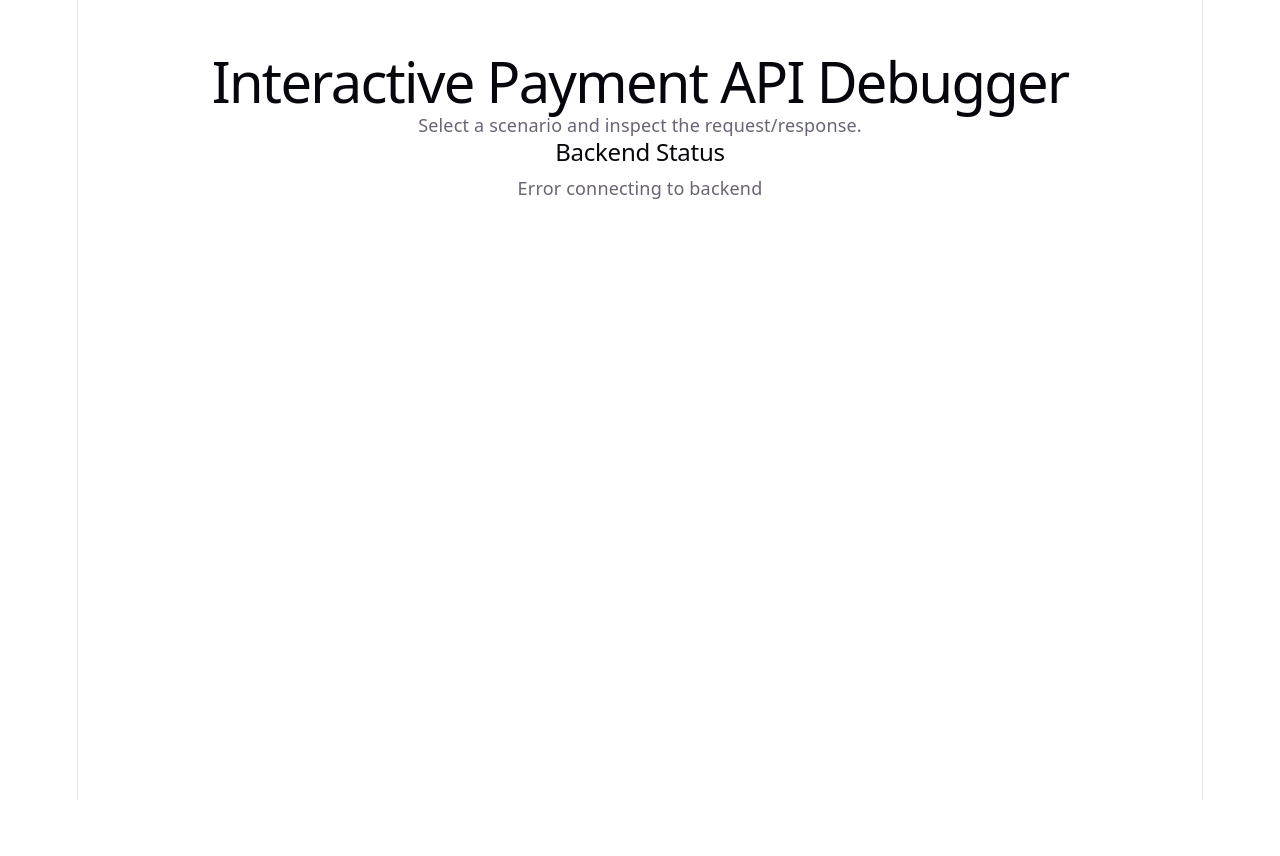
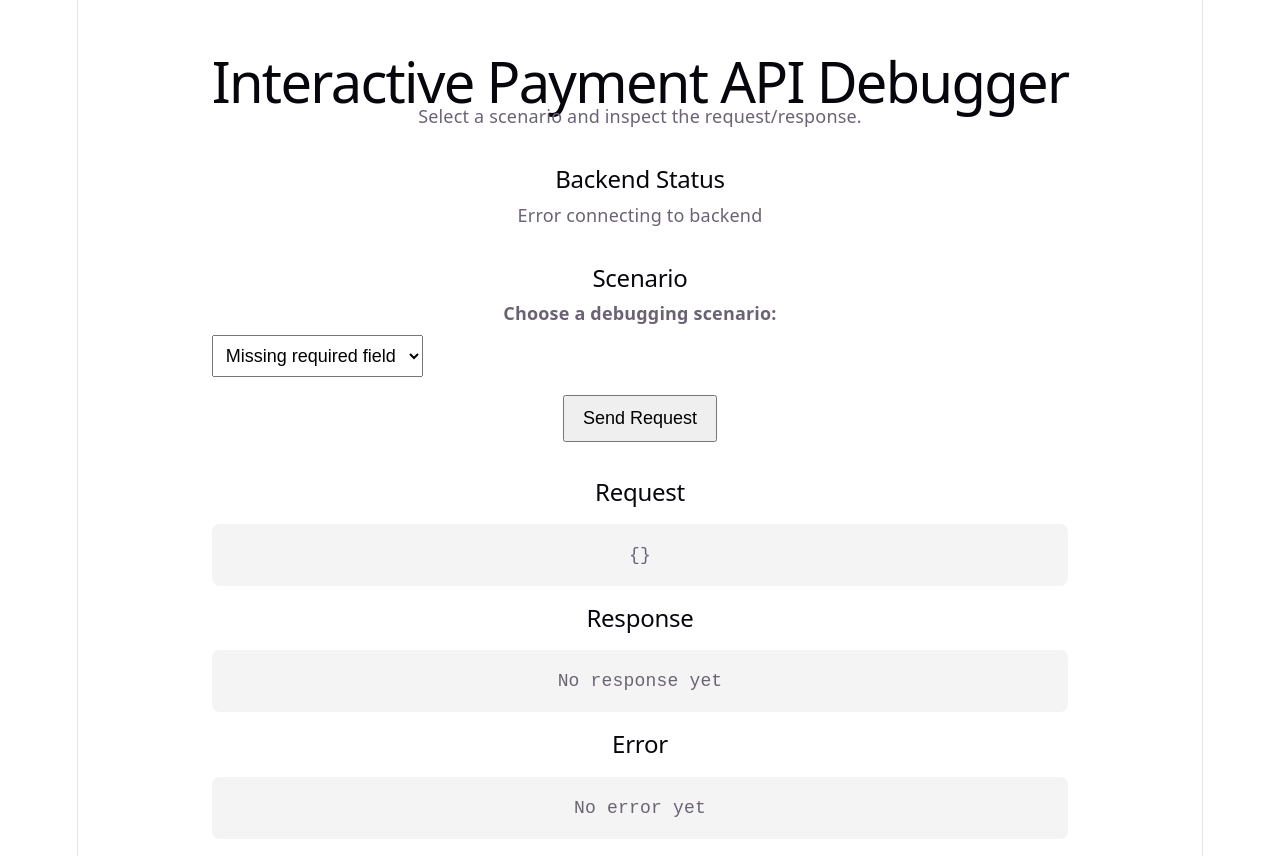
Before and after one commit to lizburkecodes/interactive-payment-debugger, a React (Vite) app in the folder client/: page / in a window 1280 px wide. Shown: the top 856 px of the page. Before the commit the page ends 800 px from the top, so only its background shows below. Built offline with nearby package versions, Linux system fonts and the light colour scheme; no server answers.

Commit message:
create starter UI

```diff
--- a/client/src/App.css
+++ b/client/src/App.css
@@ -1,8 +1,42 @@
 .app {
   font-family: system-ui, sans-serif;
   padding: 2rem;
+  max-width: 900px;
+  margin: 0 auto;
 }
 
 h1 {
+  margin-bottom: 0.5rem;
+}
+
+section {
+  margin-top: 2rem;
+}
+
+label {
+  display: block;
+  margin-bottom: 0.5rem;
+  font-weight: 600;
+}
+
+select {
+  display: block;
+  margin-top: 0.25rem;
   margin-bottom: 1rem;
+  padding: 0.5rem;
+  font-size: 1rem;
 }
+
+button {
+  padding: 0.6rem 1rem;
+  font-size: 1rem;
+  cursor: pointer;
+}
+
+pre {
+  background: #f4f4f4;
+  padding: 1rem;
+  border-radius: 8px;
+  overflow-x: auto;
+  white-space: pre-wrap;
+}
--- a/client/src/App.tsx
+++ b/client/src/App.tsx
@@ -3,6 +3,7 @@ import './App.css'
 
 function App() {
   const [message, setMessage] = useState('Loading page...')
+  const [selectedScenario, setSelectedScenario] = useState('missing-field')
 
   useEffect(() => {
     const fetchHealth = async () => {
@@ -24,8 +25,39 @@ function App() {
       <h1>Interactive Payment API Debugger</h1>
       <p>Select a scenario and inspect the request/response.</p>
 
-      <h2>Backend Status</h2>
-      <p>{message}</p>
+      <section className="status-section">
+        <h2>Backend Status</h2>
+        <p>{message}</p>
+      </section>
+
+      <section className="controls-section">
+        <h2>Scenario</h2>
+
+        <label htmlFor="scenario-select">Choose a debugging scenario:</label>
+        <select
+          id="scenario-select"
+          value={selectedScenario}
+          onChange={(e) => setSelectedScenario(e.target.value)}
+        >
+          <option value="missing-field">Missing required field</option>
+          <option value="invalid-auth">Invalid auth key</option>
+          <option value="idempotency">Idempotency issue</option>
+          <option value="timeout">Timeout</option>
+        </select>
+
+        <button type="button">Send Request</button>
+      </section>
+
+      <section className="output-section">
+        <h2>Request</h2>
+        <pre>{`{}`}</pre>
+
+        <h2>Response</h2>
+        <pre>{`No response yet`}</pre>
+
+        <h2>Error</h2>
+        <pre>{`No error yet`}</pre>
+      </section>
     </div>
   )
 }
```
